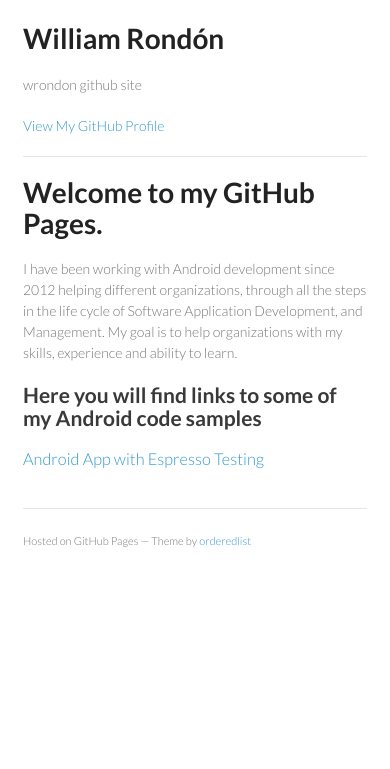
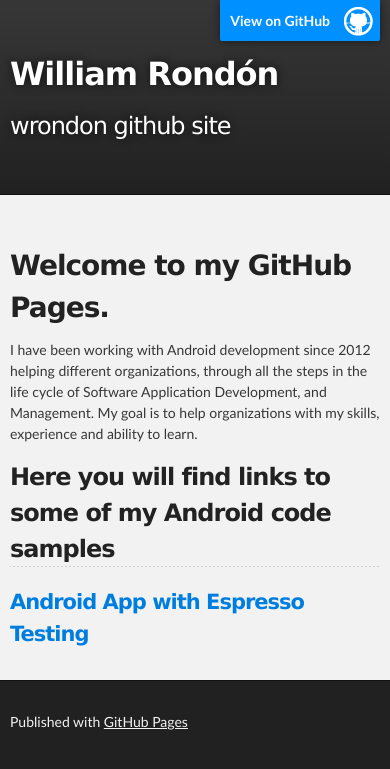
Before and after one commit to wrondon/wrondon.github.io, a Jekyll site: the page index.html, which Jekyll copies as it is, in a window 390 px wide. Shown: the top 769 px of the page. Built offline with Jekyll 4.4.1, drawn with Linux system fonts in a browser that asks for light colours.

Commit message:
Replace master branch with page content via GitHub

```diff
--- a/index.html
+++ b/index.html
@@ -1,28 +1,32 @@
-<!doctype html>
+<!DOCTYPE html>
 <html>
+
   <head>
-    <meta charset="utf-8">
+    <meta charset='utf-8'>
     <meta http-equiv="X-UA-Compatible" content="chrome=1">
-    <title>William Rondón by wrondon</title>
+    <meta name="description" content="William Rondón : wrondon github site">
 
-    <link rel="stylesheet" href="stylesheets/styles.css">
-    <link rel="stylesheet" href="stylesheets/pygment_trac.css">
-    <meta name="viewport" content="width=device-width, initial-scale=1, user-scalable=no">
-    <!--[if lt IE 9]>
-    <script src="//html5shiv.googlecode.com/svn/trunk/html5.js"></script>
-    <![endif]-->
+    <link rel="stylesheet" type="text/css" media="screen" href="stylesheets/stylesheet.css">
+
+    <title>William Rondón</title>
   </head>
+
   <body>
-    <div class="wrapper">
-      <header>
-        <h1>William Rondón</h1>
-        <p>wrondon github site</p>
 
+    <!-- HEADER -->
+    <div id="header_wrap" class="outer">
+        <header class="inner">
+          <a id="forkme_banner" href="https://github.com/wrondon">View on GitHub</a>
 
-        <p class="view"><a href="https://github.com/wrondon">View My GitHub Profile</a></p>
+          <h1 id="project_title">William Rondón</h1>
+          <h2 id="project_tagline">wrondon github site</h2>
 
-      </header>
-      <section>
+        </header>
+    </div>
+
+    <!-- MAIN CONTENT -->
+    <div id="main_content_wrap" class="outer">
+      <section id="main_content" class="inner">
         <h1>
 <a id="welcome-to-my-github-pages" class="anchor" href="#welcome-to-my-github-pages" aria-hidden="true"><span class="octicon octicon-link"></span></a>Welcome to my GitHub Pages.</h1>
 
@@ -35,11 +39,16 @@
 <a id="android-app-with-espresso-testing" class="anchor" href="#android-app-with-espresso-testing" aria-hidden="true"><span class="octicon octicon-link"></span></a><a href="https://github.com/wrondon/AppWithEspresso">Android App with Espresso Testing</a>
 </h3>
       </section>
-      <footer>
-        <p><small>Hosted on GitHub Pages &mdash; Theme by <a href="https://github.com/orderedlist">orderedlist</a></small></p>
+    </div>
+
+    <!-- FOOTER  -->
+    <div id="footer_wrap" class="outer">
+      <footer class="inner">
+        <p>Published with <a href="http://pages.github.com">GitHub Pages</a></p>
       </footer>
     </div>
-    <script src="javascripts/scale.fix.js"></script>
+
+
 
   </body>
 </html>
--- /dev/null
+++ b/javascripts/main.js
@@ -0,0 +1 @@
+console.log('This would be the main JS file.');
--- a/stylesheets/pygment_trac.css
+++ b/stylesheets/pygment_trac.css
@@ -1,64 +1,65 @@
-.highlight  { background: #ffffff; }
-.highlight .c { color: #999988; font-style: italic } /* Comment */
-.highlight .err { color: #a61717; background-color: #e3d2d2 } /* Error */
-.highlight .k { font-weight: bold } /* Keyword */
-.highlight .o { font-weight: bold } /* Operator */
-.highlight .cm { color: #999988; font-style: italic } /* Comment.Multiline */
-.highlight .cp { color: #999999; font-weight: bold } /* Comment.Preproc */
-.highlight .c1 { color: #999988; font-style: italic } /* Comment.Single */
-.highlight .cs { color: #999999; font-weight: bold; font-style: italic } /* Comment.Special */
-.highlight .gd { color: #000000; background-color: #ffdddd } /* Generic.Deleted */
-.highlight .gd .x { color: #000000; background-color: #ffaaaa } /* Generic.Deleted.Specific */
+.highlight .hll { background-color: #ffffcc }
+.highlight  { background: #f0f3f3; }
+.highlight .c { color: #0099FF; font-style: italic } /* Comment */
+.highlight .err { color: #AA0000; background-color: #FFAAAA } /* Error */
+.highlight .k { color: #006699; font-weight: bold } /* Keyword */
+.highlight .o { color: #555555 } /* Operator */
+.highlight .cm { color: #0099FF; font-style: italic } /* Comment.Multiline */
+.highlight .cp { color: #009999 } /* Comment.Preproc */
+.highlight .c1 { color: #0099FF; font-style: italic } /* Comment.Single */
+.highlight .cs { color: #0099FF; font-weight: bold; font-style: italic } /* Comment.Special */
+.highlight .gd { background-color: #FFCCCC; border: 1px solid #CC0000 } /* Generic.Deleted */
 .highlight .ge { font-style: italic } /* Generic.Emph */
-.highlight .gr { color: #aa0000 } /* Generic.Error */
-.highlight .gh { color: #999999 } /* Generic.Heading */
-.highlight .gi { color: #000000; background-color: #ddffdd } /* Generic.Inserted */
-.highlight .gi .x { color: #000000; background-color: #aaffaa } /* Generic.Inserted.Specific */
-.highlight .go { color: #888888 } /* Generic.Output */
-.highlight .gp { color: #555555 } /* Generic.Prompt */
+.highlight .gr { color: #FF0000 } /* Generic.Error */
+.highlight .gh { color: #003300; font-weight: bold } /* Generic.Heading */
+.highlight .gi { background-color: #CCFFCC; border: 1px solid #00CC00 } /* Generic.Inserted */
+.highlight .go { color: #AAAAAA } /* Generic.Output */
+.highlight .gp { color: #000099; font-weight: bold } /* Generic.Prompt */
 .highlight .gs { font-weight: bold } /* Generic.Strong */
-.highlight .gu { color: #800080; font-weight: bold; } /* Generic.Subheading */
-.highlight .gt { color: #aa0000 } /* Generic.Traceback */
-.highlight .kc { font-weight: bold } /* Keyword.Constant */
-.highlight .kd { font-weight: bold } /* Keyword.Declaration */
-.highlight .kn { font-weight: bold } /* Keyword.Namespace */
-.highlight .kp { font-weight: bold } /* Keyword.Pseudo */
-.highlight .kr { font-weight: bold } /* Keyword.Reserved */
-.highlight .kt { color: #445588; font-weight: bold } /* Keyword.Type */
-.highlight .m { color: #009999 } /* Literal.Number */
-.highlight .s { color: #d14 } /* Literal.String */
-.highlight .na { color: #008080 } /* Name.Attribute */
-.highlight .nb { color: #0086B3 } /* Name.Builtin */
-.highlight .nc { color: #445588; font-weight: bold } /* Name.Class */
-.highlight .no { color: #008080 } /* Name.Constant */
-.highlight .ni { color: #800080 } /* Name.Entity */
-.highlight .ne { color: #990000; font-weight: bold } /* Name.Exception */
-.highlight .nf { color: #990000; font-weight: bold } /* Name.Function */
-.highlight .nn { color: #555555 } /* Name.Namespace */
-.highlight .nt { color: #000080 } /* Name.Tag */
-.highlight .nv { color: #008080 } /* Name.Variable */
-.highlight .ow { font-weight: bold } /* Operator.Word */
+.highlight .gu { color: #003300; font-weight: bold } /* Generic.Subheading */
+.highlight .gt { color: #99CC66 } /* Generic.Traceback */
+.highlight .kc { color: #006699; font-weight: bold } /* Keyword.Constant */
+.highlight .kd { color: #006699; font-weight: bold } /* Keyword.Declaration */
+.highlight .kn { color: #006699; font-weight: bold } /* Keyword.Namespace */
+.highlight .kp { color: #006699 } /* Keyword.Pseudo */
+.highlight .kr { color: #006699; font-weight: bold } /* Keyword.Reserved */
+.highlight .kt { color: #007788; font-weight: bold } /* Keyword.Type */
+.highlight .m { color: #FF6600 } /* Literal.Number */
+.highlight .s { color: #CC3300 } /* Literal.String */
+.highlight .na { color: #330099 } /* Name.Attribute */
+.highlight .nb { color: #336666 } /* Name.Builtin */
+.highlight .nc { color: #00AA88; font-weight: bold } /* Name.Class */
+.highlight .no { color: #336600 } /* Name.Constant */
+.highlight .nd { color: #9999FF } /* Name.Decorator */
+.highlight .ni { color: #999999; font-weight: bold } /* Name.Entity */
+.highlight .ne { color: #CC0000; font-weight: bold } /* Name.Exception */
+.highlight .nf { color: #CC00FF } /* Name.Function */
+.highlight .nl { color: #9999FF } /* Name.Label */
+.highlight .nn { color: #00CCFF; font-weight: bold } /* Name.Namespace */
+.highlight .nt { color: #330099; font-weight: bold } /* Name.Tag */
+.highlight .nv { color: #003333 } /* Name.Variable */
+.highlight .ow { color: #000000; font-weight: bold } /* Operator.Word */
 .highlight .w { color: #bbbbbb } /* Text.Whitespace */
-.highlight .mf { color: #009999 } /* Literal.Number.Float */
-.highlight .mh { color: #009999 } /* Literal.Number.Hex */
-.highlight .mi { color: #009999 } /* Literal.Number.Integer */
-.highlight .mo { color: #009999 } /* Literal.Number.Oct */
-.highlight .sb { color: #d14 } /* Literal.String.Backtick */
-.highlight .sc { color: #d14 } /* Literal.String.Char */
-.highlight .sd { color: #d14 } /* Literal.String.Doc */
-.highlight .s2 { color: #d14 } /* Literal.String.Double */
-.highlight .se { color: #d14 } /* Literal.String.Escape */
-.highlight .sh { color: #d14 } /* Literal.String.Heredoc */
-.highlight .si { color: #d14 } /* Literal.String.Interpol */
-.highlight .sx { color: #d14 } /* Literal.String.Other */
-.highlight .sr { color: #009926 } /* Literal.String.Regex */
-.highlight .s1 { color: #d14 } /* Literal.String.Single */
-.highlight .ss { color: #990073 } /* Literal.String.Symbol */
-.highlight .bp { color: #999999 } /* Name.Builtin.Pseudo */
-.highlight .vc { color: #008080 } /* Name.Variable.Class */
-.highlight .vg { color: #008080 } /* Name.Variable.Global */
-.highlight .vi { color: #008080 } /* Name.Variable.Instance */
-.highlight .il { color: #009999 } /* Literal.Number.Integer.Long */
+.highlight .mf { color: #FF6600 } /* Literal.Number.Float */
+.highlight .mh { color: #FF6600 } /* Literal.Number.Hex */
+.highlight .mi { color: #FF6600 } /* Literal.Number.Integer */
+.highlight .mo { color: #FF6600 } /* Literal.Number.Oct */
+.highlight .sb { color: #CC3300 } /* Literal.String.Backtick */
+.highlight .sc { color: #CC3300 } /* Literal.String.Char */
+.highlight .sd { color: #CC3300; font-style: italic } /* Literal.String.Doc */
+.highlight .s2 { color: #CC3300 } /* Literal.String.Double */
+.highlight .se { color: #CC3300; font-weight: bold } /* Literal.String.Escape */
+.highlight .sh { color: #CC3300 } /* Literal.String.Heredoc */
+.highlight .si { color: #AA0000 } /* Literal.String.Interpol */
+.highlight .sx { color: #CC3300 } /* Literal.String.Other */
+.highlight .sr { color: #33AAAA } /* Literal.String.Regex */
+.highlight .s1 { color: #CC3300 } /* Literal.String.Single */
+.highlight .ss { color: #FFCC33 } /* Literal.String.Symbol */
+.highlight .bp { color: #336666 } /* Name.Builtin.Pseudo */
+.highlight .vc { color: #003333 } /* Name.Variable.Class */
+.highlight .vg { color: #003333 } /* Name.Variable.Global */
+.highlight .vi { color: #003333 } /* Name.Variable.Instance */
+.highlight .il { color: #FF6600 } /* Literal.Number.Integer.Long */
 
 .type-csharp .highlight .k { color: #0000FF }
 .type-csharp .highlight .kt { color: #0000FF }
--- /dev/null
+++ b/stylesheets/stylesheet.css
@@ -0,0 +1,425 @@
+/*******************************************************************************
+Slate Theme for GitHub Pages
+by Jason Costello, @jsncostello
+*******************************************************************************/
+
+@import url(pygment_trac.css);
+
+/*******************************************************************************
+MeyerWeb Reset
+*******************************************************************************/
+
+html, body, div, span, applet, object, iframe,
+h1, h2, h3, h4, h5, h6, p, blockquote, pre,
+a, abbr, acronym, address, big, cite, code,
+del, dfn, em, img, ins, kbd, q, s, samp,
+small, strike, strong, sub, sup, tt, var,
+b, u, i, center,
+dl, dt, dd, ol, ul, li,
+fieldset, form, label, legend,
+table, caption, tbody, tfoot, thead, tr, th, td,
+article, aside, canvas, details, embed,
+figure, figcaption, footer, header, hgroup,
+menu, nav, output, ruby, section, summary,
+time, mark, audio, video {
+  margin: 0;
+  padding: 0;
+  border: 0;
+  font: inherit;
+  vertical-align: baseline;
+}
+
+/* HTML5 display-role reset for older browsers */
+article, aside, details, figcaption, figure,
+footer, header, hgroup, menu, nav, section {
+  display: block;
+}
+
+ol, ul {
+  list-style: none;
+}
+
+table {
+  border-collapse: collapse;
+  border-spacing: 0;
+}
+
+/*******************************************************************************
+Theme Styles
+*******************************************************************************/
+
+body {
+  box-sizing: border-box;
+  color:#373737;
+  background: #212121;
+  font-size: 16px;
+  font-family: 'Myriad Pro', Calibri, Helvetica, Arial, sans-serif;
+  line-height: 1.5;
+  -webkit-font-smoothing: antialiased;
+}
+
+h1, h2, h3, h4, h5, h6 {
+  margin: 10px 0;
+  font-weight: 700;
+  color:#222222;
+  font-family: 'Lucida Grande', 'Calibri', Helvetica, Arial, sans-serif;
+  letter-spacing: -1px;
+}
+
+h1 {
+  font-size: 36px;
+  font-weight: 700;
+}
+
+h2 {
+  padding-bottom: 10px;
+  font-size: 32px;
+  background: url('../images/bg_hr.png') repeat-x bottom;
+}
+
+h3 {
+  font-size: 24px;
+}
+
+h4 {
+  font-size: 21px;
+}
+
+h5 {
+  font-size: 18px;
+}
+
+h6 {
+  font-size: 16px;
+}
+
+p {
+  margin: 10px 0 15px 0;
+}
+
+footer p {
+  color: #f2f2f2;
+}
+
+a {
+  text-decoration: none;
+  color: #007edf;
+  text-shadow: none;
+
+  transition: color 0.5s ease;
+  transition: text-shadow 0.5s ease;
+  -webkit-transition: color 0.5s ease;
+  -webkit-transition: text-shadow 0.5s ease;
+  -moz-transition: color 0.5s ease;
+  -moz-transition: text-shadow 0.5s ease;
+  -o-transition: color 0.5s ease;
+  -o-transition: text-shadow 0.5s ease;
+  -ms-transition: color 0.5s ease;
+  -ms-transition: text-shadow 0.5s ease;
+}
+
+a:hover, a:focus {text-decoration: underline;}
+
+footer a {
+  color: #F2F2F2;
+  text-decoration: underline;
+}
+
+em {
+  font-style: italic;
+}
+
+strong {
+  font-weight: bold;
+}
+
+img {
+  position: relative;
+  margin: 0 auto;
+  max-width: 739px;
+  padding: 5px;
+  margin: 10px 0 10px 0;
+  border: 1px solid #ebebeb;
+
+  box-shadow: 0 0 5px #ebebeb;
+  -webkit-box-shadow: 0 0 5px #ebebeb;
+  -moz-box-shadow: 0 0 5px #ebebeb;
+  -o-box-shadow: 0 0 5px #ebebeb;
+  -ms-box-shadow: 0 0 5px #ebebeb;
+}
+
+p img {
+  display: inline;
+  margin: 0;
+  padding: 0;
+  vertical-align: middle;
+  text-align: center;
+  border: none;
+}
+
+pre, code {
+  width: 100%;
+  color: #222;
+  background-color: #fff;
+
+  font-family: Monaco, "Bitstream Vera Sans Mono", "Lucida Console", Terminal, monospace;
+  font-size: 14px;
+
+  border-radius: 2px;
+  -moz-border-radius: 2px;
+  -webkit-border-radius: 2px;
+}
+
+pre {
+  width: 100%;
+  padding: 10px;
+  box-shadow: 0 0 10px rgba(0,0,0,.1);
+  overflow: auto;
+}
+
+code {
+  padding: 3px;
+  margin: 0 3px;
+  box-shadow: 0 0 10px rgba(0,0,0,.1);
+}
+
+pre code {
+  display: block;
+  box-shadow: none;
+}
+
+blockquote {
+  color: #666;
+  margin-bottom: 20px;
+  padding: 0 0 0 20px;
+  border-left: 3px solid #bbb;
+}
+
+
+ul, ol, dl {
+  margin-bottom: 15px
+}
+
+ul {
+  list-style-position: inside;
+  list-style: disc;
+  padding-left: 20px;
+}
+
+ol {
+  list-style-position: inside;
+  list-style: decimal;
+  padding-left: 20px;
+}
+
+dl dt {
+  font-weight: bold;
+}
+
+dl dd {
+  padding-left: 20px;
+  font-style: italic;
+}
+
+dl p {
+  padding-left: 20px;
+  font-style: italic;
+}
+
+hr {
+  height: 1px;
+  margin-bottom: 5px;
+  border: none;
+  background: url('../images/bg_hr.png') repeat-x center;
+}
+
+table {
+  border: 1px solid #373737;
+  margin-bottom: 20px;
+  text-align: left;
+ }
+
+th {
+  font-family: 'Lucida Grande', 'Helvetica Neue', Helvetica, Arial, sans-serif;
+  padding: 10px;
+  background: #373737;
+  color: #fff;
+ }
+
+td {
+  padding: 10px;
+  border: 1px solid #373737;
+ }
+
+form {
+  background: #f2f2f2;
+  padding: 20px;
+}
+
+/*******************************************************************************
+Full-Width Styles
+*******************************************************************************/
+
+.outer {
+  width: 100%;
+}
+
+.inner {
+  position: relative;
+  max-width: 640px;
+  padding: 20px 10px;
+  margin: 0 auto;
+}
+
+#forkme_banner {
+  display: block;
+  position: absolute;
+  top:0;
+  right: 10px;
+  z-index: 10;
+  padding: 10px 50px 10px 10px;
+  color: #fff;
+  background: url('../images/blacktocat.png') #0090ff no-repeat 95% 50%;
+  font-weight: 700;
+  box-shadow: 0 0 10px rgba(0,0,0,.5);
+  border-bottom-left-radius: 2px;
+  border-bottom-right-radius: 2px;
+}
+
+#header_wrap {
+  background: #212121;
+  background: -moz-linear-gradient(top, #373737, #212121);
+  background: -webkit-linear-gradient(top, #373737, #212121);
+  background: -ms-linear-gradient(top, #373737, #212121);
+  background: -o-linear-gradient(top, #373737, #212121);
+  background: linear-gradient(top, #373737, #212121);
+}
+
+#header_wrap .inner {
+  padding: 50px 10px 30px 10px;
+}
+
+#project_title {
+  margin: 0;
+  color: #fff;
+  font-size: 42px;
+  font-weight: 700;
+  text-shadow: #111 0px 0px 10px;
+}
+
+#project_tagline {
+  color: #fff;
+  font-size: 24px;
+  font-weight: 300;
+  background: none;
+  text-shadow: #111 0px 0px 10px;
+}
+
+#downloads {
+  position: absolute;
+  width: 210px;
+  z-index: 10;
+  bottom: -40px;
+  right: 0;
+  height: 70px;
+  background: url('../images/icon_download.png') no-repeat 0% 90%;
+}
+
+.zip_download_link {
+  display: block;
+  float: right;
+  width: 90px;
+  height:70px;
+  text-indent: -5000px;
+  overflow: hidden;
+  background: url(../images/sprite_download.png) no-repeat bottom left;
+}
+
+.tar_download_link {
+  display: block;
+  float: right;
+  width: 90px;
+  height:70px;
+  text-indent: -5000px;
+  overflow: hidden;
+  background: url(../images/sprite_download.png) no-repeat bottom right;
+  margin-left: 10px;
+}
+
+.zip_download_link:hover {
+  background: url(../images/sprite_download.png) no-repeat top left;
+}
+
+.tar_download_link:hover {
+  background: url(../images/sprite_download.png) no-repeat top right;
+}
+
+#main_content_wrap {
+  background: #f2f2f2;
+  border-top: 1px solid #111;
+  border-bottom: 1px solid #111;
+}
+
+#main_content {
+  padding-top: 40px;
+}
+
+#footer_wrap {
+  background: #212121;
+}
+
+
+
+/*******************************************************************************
+Small Device Styles
+*******************************************************************************/
+
+@media screen and (max-width: 480px) {
+  body {
+    font-size:14px;
+  }
+
+  #downloads {
+    display: none;
+  }
+
+  .inner {
+    min-width: 320px;
+    max-width: 480px;
+  }
+
+  #project_title {
+  font-size: 32px;
+  }
+
+  h1 {
+    font-size: 28px;
+  }
+
+  h2 {
+    font-size: 24px;
+  }
+
+  h3 {
+    font-size: 21px;
+  }
+
+  h4 {
+    font-size: 18px;
+  }
+
+  h5 {
+    font-size: 14px;
+  }
+
+  h6 {
+    font-size: 12px;
+  }
+
+  code, pre {
+    min-width: 320px;
+    max-width: 480px;
+    font-size: 11px;
+  }
+
+}
```
Also changed, not shown: images/bg_hr.png (added), images/blacktocat.png (added), images/icon_download.png (added), images/sprite_download.png (added).
